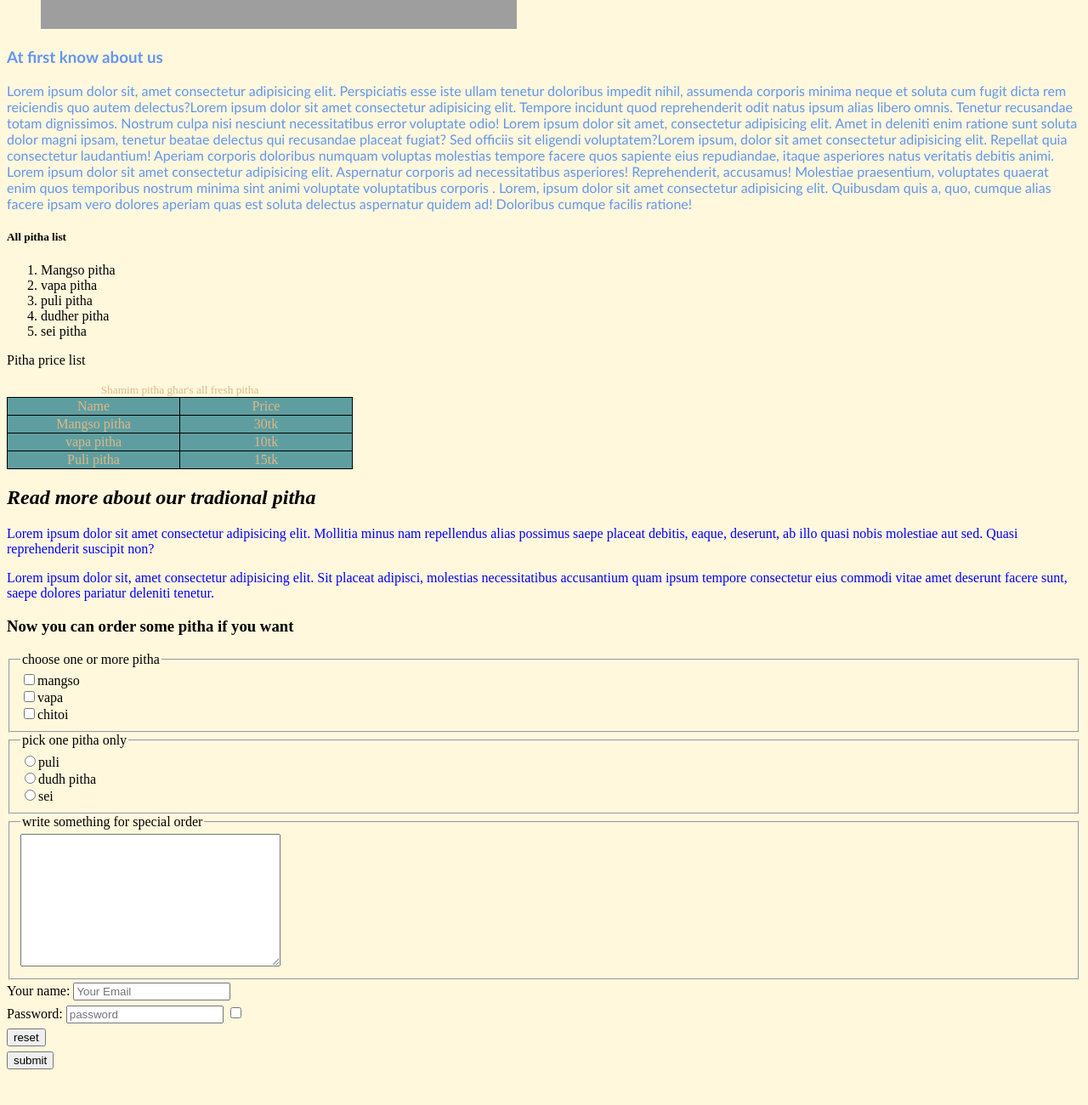
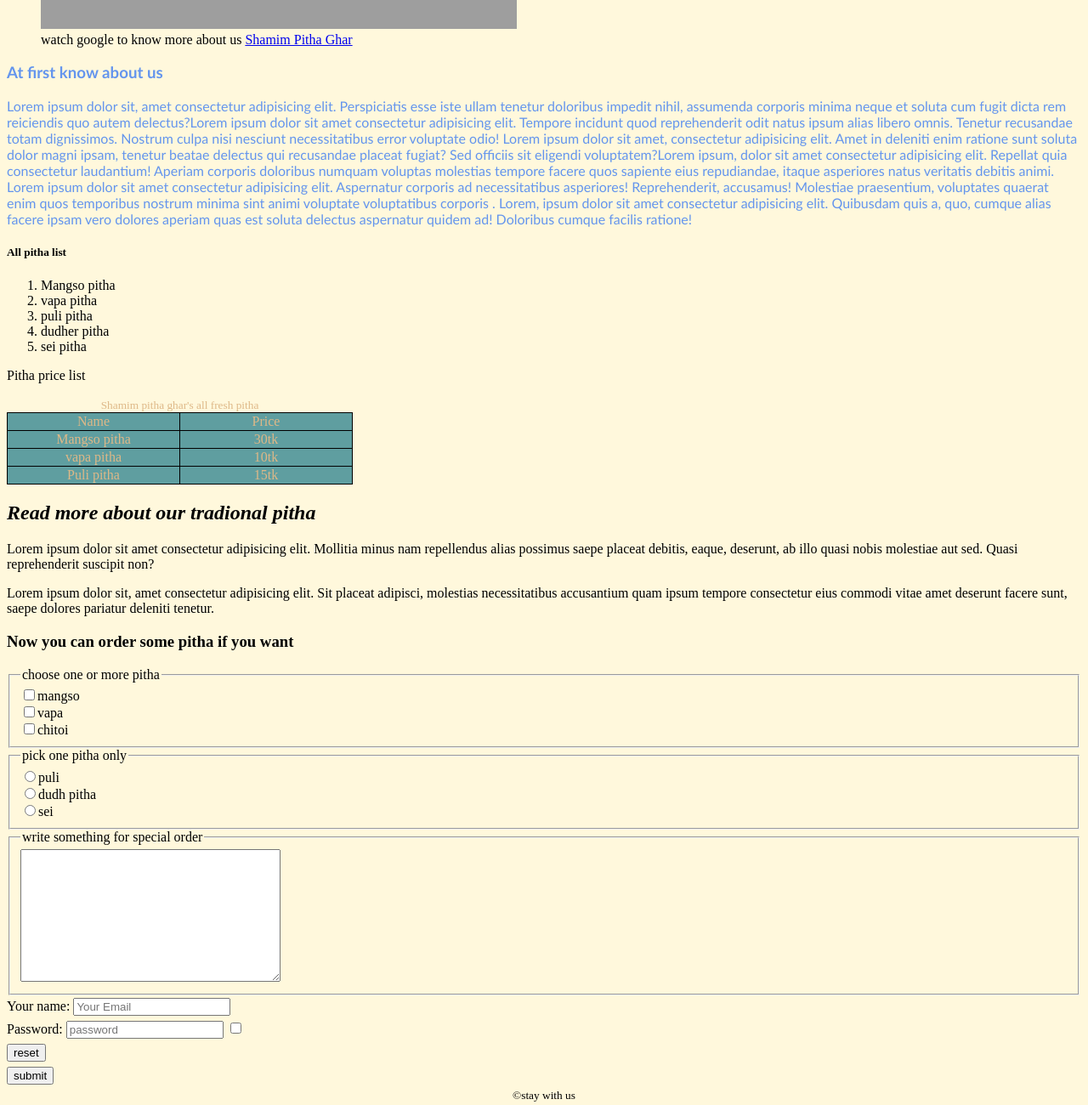
Before and after one commit to mehedihasanv/my-practice-task-2-repo, a plain HTML site: page index.html in a window 1280 px wide. Shown: the part 795-2095 px from the top of the page at 85% size. Before the commit the page ends 2059 px from the top, so only its background shows below. Drawn offline with Linux system fonts and the light colour scheme; grey boxes are pictures that could not be loaded.

Commit message:
first commit

```diff
--- a/index.html
+++ b/index.html
@@ -34,7 +34,9 @@
             <br>
            <h2><i> watch more video from youtube</i></h2>
             <iframe width="560" height="315" src="https://www.youtube.com/embed/Crz6GBjWjno?si=mQMf0y_vGR9cog32" title="YouTube video player" frameborder="0" allow="accelerometer; autoplay; clipboard-write; encrypted-media; gyroscope; picture-in-picture; web-share" referrerpolicy="strict-origin-when-cross-origin" allowfullscreen></iframe>
-
+            <br>
+            watch google to know more about us
+            <a href="https://www.google.com/search?q=www.google.com+search&sca_esv=6c62cb884638f89e&ei=VPGpZ7-UKpCYseMPj4znyQI&ved=0ahUKEwi_jqr1jbmLAxUQTGwGHQ_GOSkQ4dUDCBE&oq=www.google.com+search&gs_lp=Egxnd3Mtd2l6LXNlcnAiFXd3dy5nb29nbGUuY29tIHNlYXJjaEgAUABYAHAAeACQAQCYAQCgAQCqAQC4AQzIAQCYAgCgAgCYAwCSBwCgBwA&sclient=gws-wiz-serp">Shamim Pitha Ghar</a>
         </figure>
         <article>
             <section>
@@ -160,7 +162,7 @@
 
     </main>
     <footer>
-
+<small> &copy;stay with us</small>
     </footer>
 
 </body>
--- a/pitha.css
+++ b/pitha.css
@@ -35,9 +35,13 @@ textarea{
 }
 body,input{
     margin-block: 3px;
+}
+
 
 .blog{
-    color: blue;
+    text-decoration: cornflowerblue;
 
-
-}
+    }
+    footer{
+        text-align: center;
+    }
```
